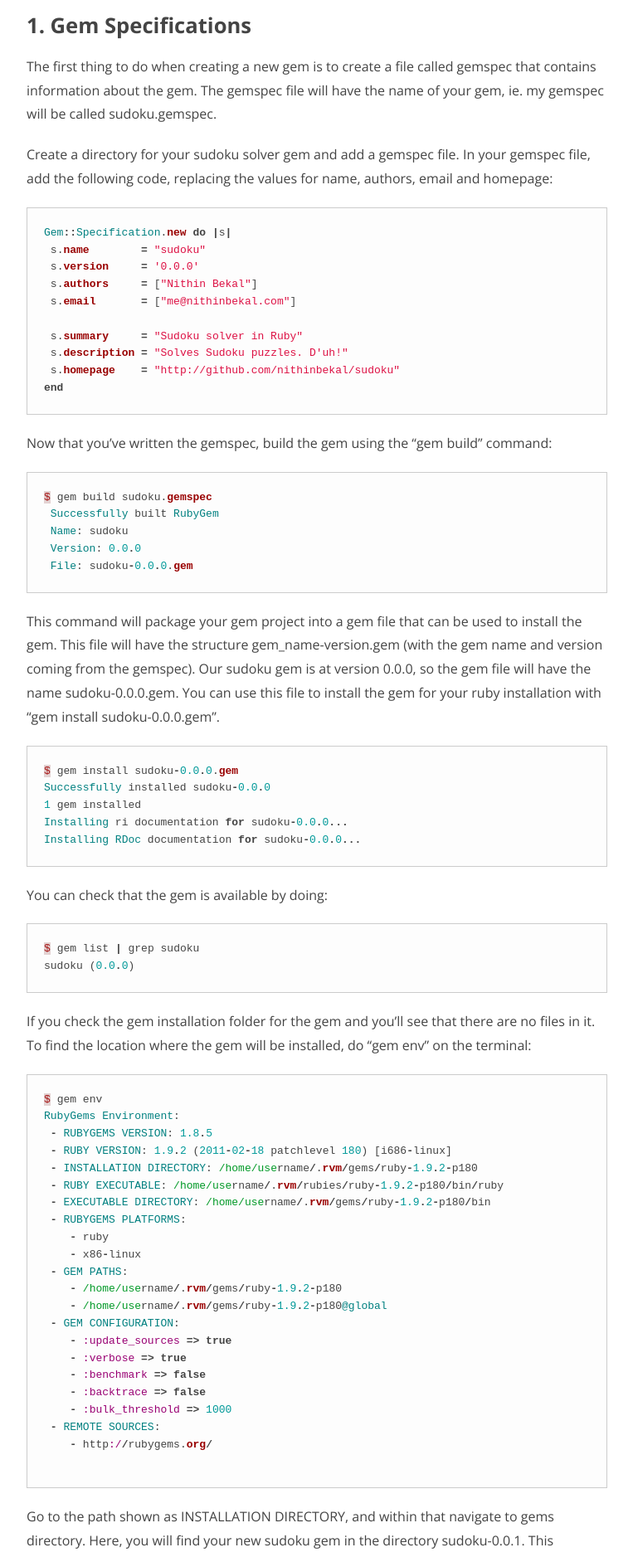
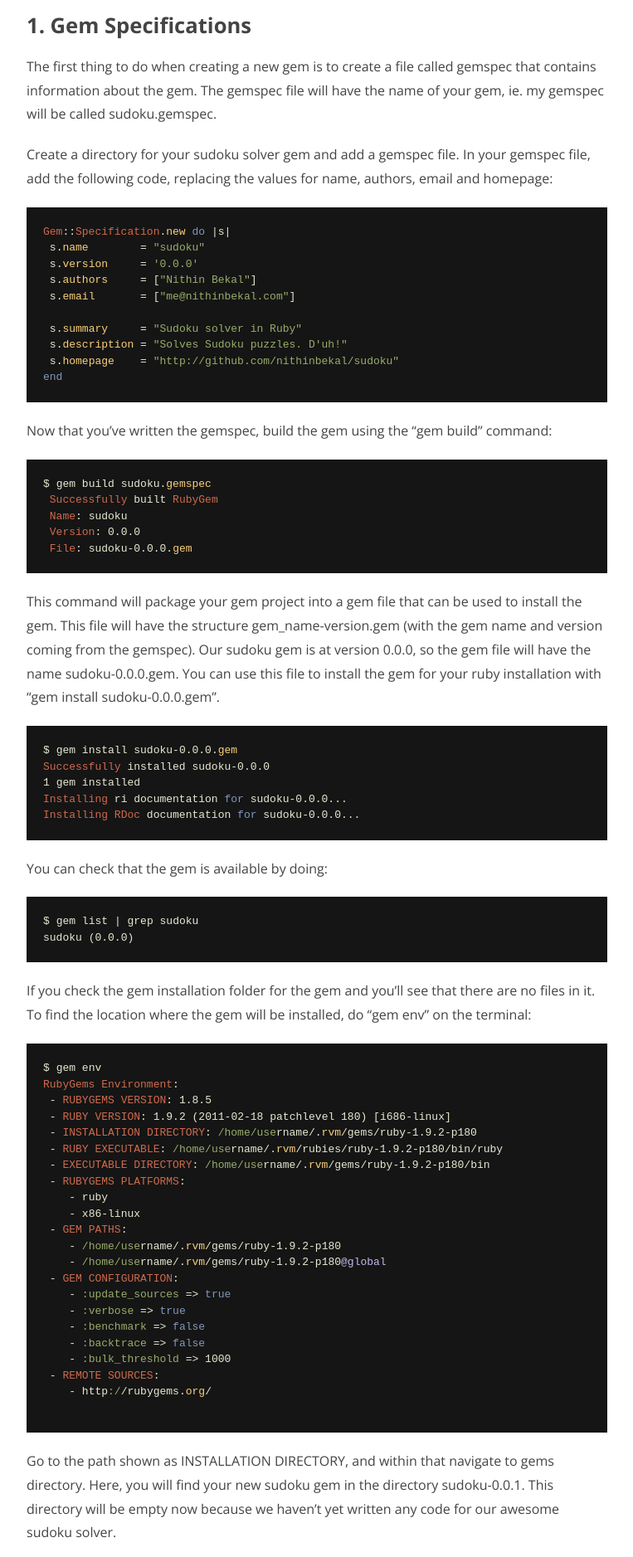
Before and after one commit to nithinbekal/nithinbekal.github.io, a Jekyll site: the page built from _posts/2011-08-17-writing-gems.md, in a window 1280 px wide. Shown: the part 922-2799 px from the top of the page at 83% size, without its empty margins (258-1021 px from the left). Built offline with Jekyll 4.4.1, drawn with Linux system fonts in a browser that asks for light colours; comment, search, counter and statistics services are not loaded.

Commit message:
Use jellybeans theme for syntax highlighting

```diff
--- a/_sass/site.scss
+++ b/_sass/site.scss
@@ -118,12 +118,11 @@ a:hover { text-decoration: underline; }
 }
 
 .site .post .content .highlight {
-  background: #fdfdfd;
-  border: 1px solid #ccc;
   font-size: 13px;
-  line-height: 1.6em;
+  line-height: 1.5em;
   margin: 20px 0;
-  padding: 20px;
+
+  pre { padding: 20px; }
 }
 
 #author-bio {
--- a/_sass/syntax.scss
+++ b/_sass/syntax.scss
@@ -1,60 +1,70 @@
-.highlight  { background: #ffffff; }
-.highlight .c { color: #999988; font-style: italic } /* Comment */
-.highlight .err { color: #a61717; background-color: #e3d2d2 } /* Error */
-.highlight .k { font-weight: bold } /* Keyword */
-.highlight .o { font-weight: bold } /* Operator */
-.highlight .cm { color: #999988; font-style: italic } /* Comment.Multiline */
-.highlight .cp { color: #999999; font-weight: bold } /* Comment.Preproc */
-.highlight .c1 { color: #999988; font-style: italic } /* Comment.Single */
-.highlight .cs { color: #999999; font-weight: bold; font-style: italic } /* Comment.Special */
-.highlight .gd { color: #000000; background-color: #ffdddd } /* Generic.Deleted */
-.highlight .gd .x { color: #000000; background-color: #ffaaaa } /* Generic.Deleted.Specific */
-.highlight .ge { font-style: italic } /* Generic.Emph */
-.highlight .gr { color: #aa0000 } /* Generic.Error */
-.highlight .gh { color: #999999 } /* Generic.Heading */
-.highlight .gi { color: #000000; background-color: #ddffdd } /* Generic.Inserted */
-.highlight .gi .x { color: #000000; background-color: #aaffaa } /* Generic.Inserted.Specific */
-.highlight .go { color: #888888 } /* Generic.Output */
-.highlight .gp { color: #555555 } /* Generic.Prompt */
-.highlight .gs { font-weight: bold } /* Generic.Strong */
-.highlight .gu { color: #aaaaaa } /* Generic.Subheading */
-.highlight .gt { color: #aa0000 } /* Generic.Traceback */
-.highlight .kc { font-weight: bold } /* Keyword.Constant */
-.highlight .kd { font-weight: bold } /* Keyword.Declaration */
-.highlight .kp { font-weight: bold } /* Keyword.Pseudo */
-.highlight .kr { font-weight: bold } /* Keyword.Reserved */
-.highlight .kt { color: #445588; font-weight: bold } /* Keyword.Type */
-.highlight .m { color: #009999 } /* Literal.Number */
-.highlight .s { color: #d14 } /* Literal.String */
-.highlight .na { color: #008080 } /* Name.Attribute */
-.highlight .nb { color: #0086B3 } /* Name.Builtin */
-.highlight .nc { color: #445588; font-weight: bold } /* Name.Class */
-.highlight .no { color: #008080 } /* Name.Constant */
-.highlight .ni { color: #800080 } /* Name.Entity */
-.highlight .ne { color: #990000; font-weight: bold } /* Name.Exception */
-.highlight .nf { color: #990000; font-weight: bold } /* Name.Function */
-.highlight .nn { color: #555555 } /* Name.Namespace */
-.highlight .nt { color: #000080 } /* Name.Tag */
-.highlight .nv { color: #008080 } /* Name.Variable */
-.highlight .ow { font-weight: bold } /* Operator.Word */
-.highlight .w { color: #bbbbbb } /* Text.Whitespace */
-.highlight .mf { color: #009999 } /* Literal.Number.Float */
-.highlight .mh { color: #009999 } /* Literal.Number.Hex */
-.highlight .mi { color: #009999 } /* Literal.Number.Integer */
-.highlight .mo { color: #009999 } /* Literal.Number.Oct */
-.highlight .sb { color: #d14 } /* Literal.String.Backtick */
-.highlight .sc { color: #d14 } /* Literal.String.Char */
-.highlight .sd { color: #d14 } /* Literal.String.Doc */
-.highlight .s2 { color: #d14 } /* Literal.String.Double */
-.highlight .se { color: #d14 } /* Literal.String.Escape */
-.highlight .sh { color: #d14 } /* Literal.String.Heredoc */
-.highlight .si { color: #d14 } /* Literal.String.Interpol */
-.highlight .sx { color: #d14 } /* Literal.String.Other */
-.highlight .sr { color: #009926 } /* Literal.String.Regex */
-.highlight .s1 { color: #d14 } /* Literal.String.Single */
-.highlight .ss { color: #990073 } /* Literal.String.Symbol */
-.highlight .bp { color: #999999 } /* Name.Builtin.Pseudo */
-.highlight .vc { color: #008080 } /* Name.Variable.Class */
-.highlight .vg { color: #008080 } /* Name.Variable.Global */
-.highlight .vi { color: #008080 } /* Name.Variable.Instance */
-.highlight .il { color: #009999 } /* Literal.Number.Integer.Long */
+.highlight .hll { background-color: #ffffcc }
+.highlight  { background: #151515; color: #e8e8d3; background-color: #151515 }
+.highlight .c { color: #888888; font-style: italic; background-color: #151515 } /* Comment */
+.highlight .err { color: #e8e8d3; background-color: #151515 } /* Error */
+.highlight .g { color: #e8e8d3; background-color: #151515 } /* Generic */
+.highlight .k { color: #8197bf; background-color: #151515 } /* Keyword */
+.highlight .l { color: #e8e8d3; background-color: #151515 } /* Literal */
+.highlight .n { color: #e8e8d3; background-color: #151515 } /* Name */
+.highlight .o { color: #e8e8d3; background-color: #151515 } /* Operator */
+.highlight .x { color: #e8e8d3; background-color: #151515 } /* Other */
+.highlight .p { color: #e8e8d3; background-color: #151515 } /* Punctuation */
+.highlight .cm { color: #888888; font-style: italic; background-color: #151515 } /* Comment.Multiline */
+.highlight .cp { color: #8fbfdc; font-style: italic; background-color: #151515 } /* Comment.Preproc */
+.highlight .c1 { color: #888888; font-style: italic; background-color: #151515 } /* Comment.Single */
+.highlight .cs { color: #888888; font-style: italic; background-color: #151515 } /* Comment.Special */
+.highlight .gd { color: #40000A; font-weight: bold; background-color: #700009 } /* Generic.Deleted */
+.highlight .ge { color: #e8e8d3; background-color: #151515 } /* Generic.Emph */
+.highlight .gr { color: #e8e8d3; background-color: #151515 } /* Generic.Error */
+.highlight .gh { color: #70b950; font-weight: bold; background-color: #151515 } /* Generic.Heading */
+.highlight .gi { color: #D2EBBE; font-weight: bold; background-color: #437019 } /* Generic.Inserted */
+.highlight .go { color: #606060; font-weight: bold; background-color: #151515 } /* Generic.Output */
+.highlight .gp { color: #e8e8d3; background-color: #151515 } /* Generic.Prompt */
+.highlight .gs { color: #e8e8d3; background-color: #151515 } /* Generic.Strong */
+.highlight .gu { color: #70b950; font-weight: bold; background-color: #151515 } /* Generic.Subheading */
+.highlight .gt { color: #e8e8d3; background-color: #902020 } /* Generic.Traceback */
+.highlight .kc { color: #8197bf; background-color: #151515 } /* Keyword.Constant */
+.highlight .kd { color: #8197bf; background-color: #151515 } /* Keyword.Declaration */
+.highlight .kn { color: #8197bf; background-color: #151515 } /* Keyword.Namespace */
+.highlight .kp { color: #8197bf; background-color: #151515 } /* Keyword.Pseudo */
+.highlight .kr { color: #8197bf; background-color: #151515 } /* Keyword.Reserved */
+.highlight .kt { color: #ffb964; background-color: #151515 } /* Keyword.Type */
+.highlight .ld { color: #e8e8d3; background-color: #151515 } /* Literal.Date */
+.highlight .m { color: #e8e8d3; background-color: #151515 } /* Literal.Number */
+.highlight .s { color: #99ad6a; background-color: #151515 } /* Literal.String */
+.highlight .na { color: #fad07a; background-color: #151515 } /* Name.Attribute */
+.highlight .nb { color: #e8e8d3; background-color: #151515 } /* Name.Builtin */
+.highlight .nc { color: #e8e8d3; background-color: #151515 } /* Name.Class */
+.highlight .no { color: #cf6a4c; background-color: #151515 } /* Name.Constant */
+.highlight .nd { color: #e8e8d3; background-color: #151515 } /* Name.Decorator */
+.highlight .ni { color: #799d6a; background-color: #151515 } /* Name.Entity */
+.highlight .ne { color: #e8e8d3; background-color: #151515 } /* Name.Exception */
+.highlight .nf { color: #fad07a; background-color: #151515 } /* Name.Function */
+.highlight .nl { color: #e8e8d3; background-color: #151515 } /* Name.Label */
+.highlight .nn { color: #e8e8d3; background-color: #151515 } /* Name.Namespace */
+.highlight .nx { color: #e8e8d3; background-color: #151515 } /* Name.Other */
+.highlight .py { color: #e8e8d3; background-color: #151515 } /* Name.Property */
+.highlight .nt { color: #8197bf; background-color: #151515 } /* Name.Tag */
+.highlight .nv { color: #c6b6ee; background-color: #151515 } /* Name.Variable */
+.highlight .ow { color: #e8e8d3; background-color: #151515 } /* Operator.Word */
+.highlight .w { color: #e8e8d3; background-color: #151515 } /* Text.Whitespace */
+.highlight .mf { color: #e8e8d3; background-color: #151515 } /* Literal.Number.Float */
+.highlight .mh { color: #e8e8d3; background-color: #151515 } /* Literal.Number.Hex */
+.highlight .mi { color: #e8e8d3; background-color: #151515 } /* Literal.Number.Integer */
+.highlight .mo { color: #e8e8d3; background-color: #151515 } /* Literal.Number.Oct */
+.highlight .sb { color: #99ad6a; background-color: #151515 } /* Literal.String.Backtick */
+.highlight .sc { color: #99ad6a; background-color: #151515 } /* Literal.String.Char */
+.highlight .sd { color: #99ad6a; background-color: #151515 } /* Literal.String.Doc */
+.highlight .s2 { color: #99ad6a; background-color: #151515 } /* Literal.String.Double */
+.highlight .se { color: #99ad6a; background-color: #151515 } /* Literal.String.Escape */
+.highlight .sh { color: #99ad6a; background-color: #151515 } /* Literal.String.Heredoc */
+.highlight .si { color: #99ad6a; background-color: #151515 } /* Literal.String.Interpol */
+.highlight .sx { color: #99ad6a; background-color: #151515 } /* Literal.String.Other */
+.highlight .sr { color: #99ad6a; background-color: #151515 } /* Literal.String.Regex */
+.highlight .s1 { color: #99ad6a; background-color: #151515 } /* Literal.String.Single */
+.highlight .ss { color: #99ad6a; background-color: #151515 } /* Literal.String.Symbol */
+.highlight .bp { color: #e8e8d3; background-color: #151515 } /* Name.Builtin.Pseudo */
+.highlight .vc { color: #c6b6ee; background-color: #151515 } /* Name.Variable.Class */
+.highlight .vg { color: #c6b6ee; background-color: #151515 } /* Name.Variable.Global */
+.highlight .vi { color: #c6b6ee; background-color: #151515 } /* Name.Variable.Instance */
+.highlight .il { color: #e8e8d3; background-color: #151515 } /* Literal.Number.Integer.Long */
```
